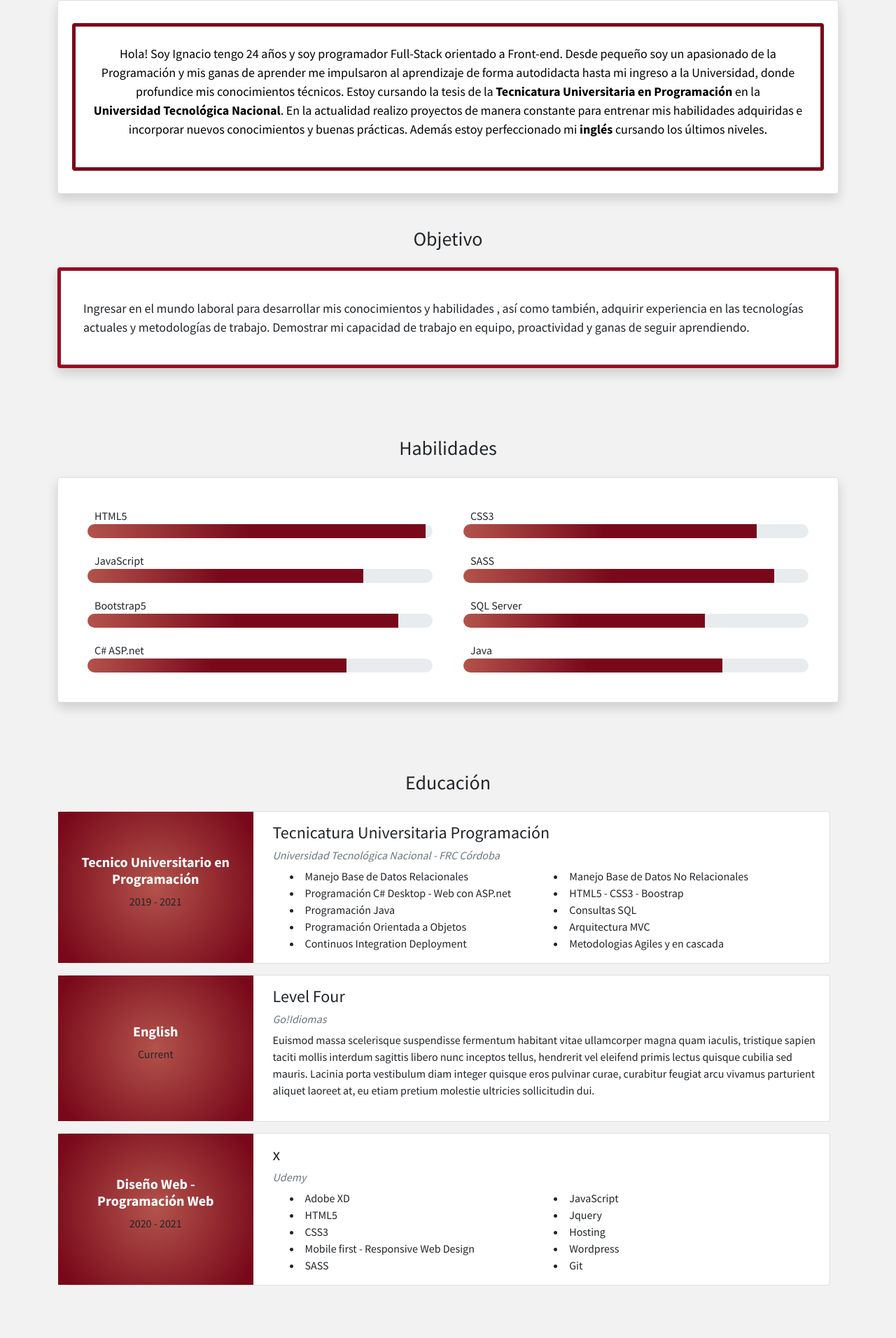
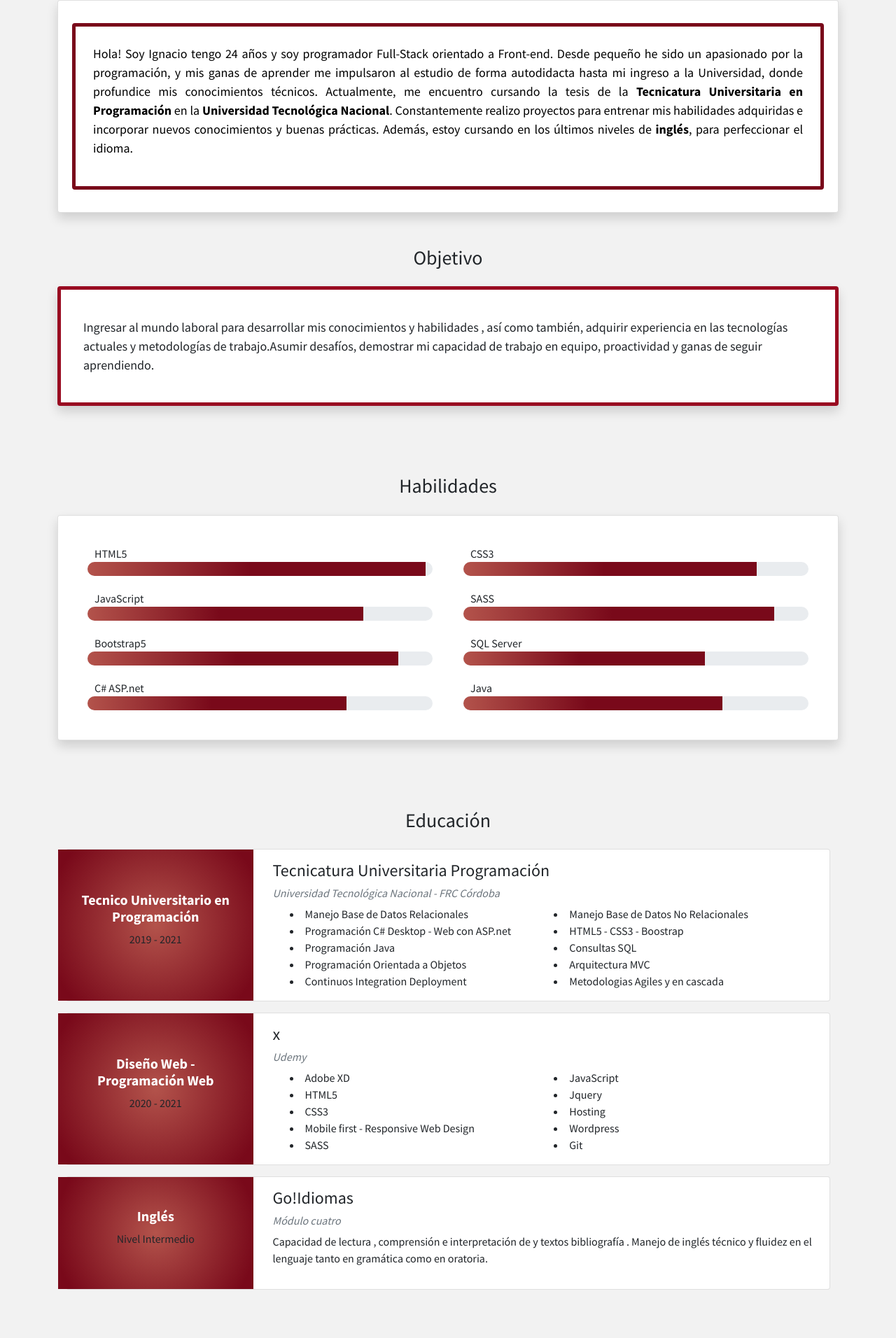
Before and after one commit to IgnacioMansillaGomez/CV, a website: page index.html in a window 1280 px wide. Shown: the part 628-2540 px from the top of the page at 70% size. Drawn offline with nearby package versions, Linux system fonts and the light colour scheme; animation ran at ten frames a second; files whose address does not match are found by name.

Commit message:
Cambios en parrafos

```diff
--- a/css/style.css
+++ b/css/style.css
@@ -69,7 +69,8 @@ header {
 .texts .texts__copy {
   font-size: 18px;
   color: #000;
-  text-align: center;
+  /* text-align: center; */
+  text-align: justify;
 }
 
 .texts-ox {
@@ -514,7 +515,13 @@ header {
   }
 }
 
-/* ----------------------------- MAX-WIDTH 992PX ---------------------------- */
+/* ----------------------------- MIN-WIDTH 780PX --------------------------- */
+
+@media screen and (max-width: 780px) {
+  .texts .texts__copy {
+    text-align: center;
+  }
+}
 
 /* ---------------------------- MAX-WIDTH 1200PX ---------------------------- */
 
--- a/index.html
+++ b/index.html
@@ -134,17 +134,17 @@
               <div class="col-12 texts">
                 <p class="texts__copy">
                   Hola! Soy Ignacio tengo 24 años y soy programador Full-Stack
-                  orientado a Front-end. Desde pequeño soy un apasionado de la
-                  Programación y mis ganas de aprender me impulsaron al
-                  aprendizaje de forma autodidacta hasta mi ingreso a la
+                  orientado a Front-end. Desde pequeño he sido un apasionado por
+                  la programación, y mis ganas de aprender me impulsaron al
+                  estudio de forma autodidacta hasta mi ingreso a la
                   Universidad, donde profundice mis conocimientos técnicos.
-                  Estoy cursando la tesis de la
+                  Actualmente, me encuentro cursando la tesis de la
                   <strong>Tecnicatura Universitaria en Programación</strong> en
-                  la <br /><strong>Universidad Tecnológica Nacional</strong>. En
-                  la actualidad realizo proyectos de manera constante para
-                  entrenar mis habilidades adquiridas e incorporar nuevos
-                  conocimientos y buenas prácticas. Además estoy perfeccionado
-                  mi <strong>inglés</strong> cursando los últimos niveles.
+                  la <strong>Universidad Tecnológica Nacional</strong>.
+                  Constantemente realizo proyectos para entrenar mis habilidades
+                  adquiridas e incorporar nuevos conocimientos y buenas
+                  prácticas. Además, estoy cursando en los últimos niveles de
+                  <strong>inglés</strong>, para perfeccionar el idioma.
                 </p>
               </div>
             </div>
@@ -166,10 +166,10 @@
             <div class="row">
               <div class="col-12 texts-ox">
                 <p class="texts__copy-ox">
-                  Ingresar en el mundo laboral para desarrollar mis
-                  conocimientos y habilidades , así como también, adquirir
-                  experiencia en las tecnologías actuales y metodologías de
-                  trabajo. Demostrar mi capacidad de trabajo en equipo,
+                  Ingresar al mundo laboral para desarrollar mis conocimientos y
+                  habilidades , así como también, adquirir experiencia en las
+                  tecnologías actuales y metodologías de trabajo.Asumir
+                  desafíos, demostrar mi capacidad de trabajo en equipo,
                   proactividad y ganas de seguir aprendiendo.
                 </p>
               </div>
@@ -409,43 +409,7 @@
                 data-aos-duration="500"
               >
                 <div class="card-body cc-education-header text-center">
-                  <div class="h5 fw-bolder text-white">English</div>
-                  <p>Current</p>
-                </div>
-              </div>
-              <div
-                class="col-md-9"
-                data-aos="fade-left"
-                data-aos-offset="50"
-                data-aos-duration="500"
-              >
-                <div class="card-body">
-                  <div class="h4">Level Four</div>
-                  <p class="category text-muted h6 fst-italic">Go!Idiomas</p>
-                  <p>
-                    Euismod massa scelerisque suspendisse fermentum habitant
-                    vitae ullamcorper magna quam iaculis, tristique sapien
-                    taciti mollis interdum sagittis libero nunc inceptos tellus,
-                    hendrerit vel eleifend primis lectus quisque cubilia sed
-                    mauris. Lacinia porta vestibulum diam integer quisque eros
-                    pulvinar curae, curabitur feugiat arcu vivamus parturient
-                    aliquet laoreet at, eu etiam pretium molestie ultricies
-                    sollicitudin dui.
-                  </p>
-                </div>
-              </div>
-            </div>
-          </div>
-          <div class="card mt-3">
-            <div class="row">
-              <div
-                class="col-md-3 bg-education card-position"
-                data-aos="fade-right"
-                data-aos-offset="50"
-                data-aos-duration="500"
-              >
-                <div class="card-body cc-education-header text-center">
-                  <div class="h5 text-white fw-bolder">
+                  <div class="h5 fw-bolder text-white">
                     Diseño Web - Programación Web
                   </div>
                   <p>2020 - 2021</p>
@@ -460,6 +424,7 @@
                 <div class="card-body">
                   <div class="h4">x</div>
                   <p class="category text-muted h6 fst-italic">Udemy</p>
+
                   <div class="container">
                     <div class="row">
                       <div class="col-md-6 col-lg-6 category">
@@ -478,6 +443,37 @@
                       </div>
                     </div>
                   </div>
+                </div>
+              </div>
+            </div>
+          </div>
+          <div class="card mt-3">
+            <div class="row">
+              <div
+                class="col-md-3 bg-education card-position"
+                data-aos="fade-right"
+                data-aos-offset="50"
+                data-aos-duration="500"
+              >
+                <div class="card-body cc-education-header text-center">
+                  <div class="h5 text-white fw-bolder">Inglés</div>
+                  <p>Nivel Intermedio</p>
+                </div>
+              </div>
+              <div
+                class="col-md-9"
+                data-aos="fade-left"
+                data-aos-offset="50"
+                data-aos-duration="500"
+              >
+                <div class="card-body">
+                  <div class="h4">Go!Idiomas</div>
+                  <p class="category text-muted h6 fst-italic">Módulo cuatro</p>
+                  <p>
+                    Capacidad de lectura , comprensión e interpretación de y
+                    textos bibliografía . Manejo de inglés técnico y fluidez en
+                    el lenguaje tanto en gramática como en oratoria.
+                  </p>
                 </div>
               </div>
             </div>
@@ -588,7 +584,7 @@
               <div class="info-box">
                 <i class="bi bi-envelope-open-fill"></i>
                 <div class="text">
-                  <h3 class="fw-bolder">¡ Escribeme !</h3>
+                  <h3 class="fw-bolder">¡ Escríbeme !</h3>
                   <p>ignacioMansillaDeveloper@gmail.com</p>
                 </div>
               </div>
@@ -597,7 +593,7 @@
               <div class="info-box">
                 <i class="bi bi-telephone-fill"></i>
                 <div class="text">
-                  <h3 class="fw-bolder">¡ LLamame !</h3>
+                  <h3 class="fw-bolder">¡ LLámame !</h3>
                   <p>+54 9 351 20000 68</p>
                 </div>
               </div>
```
